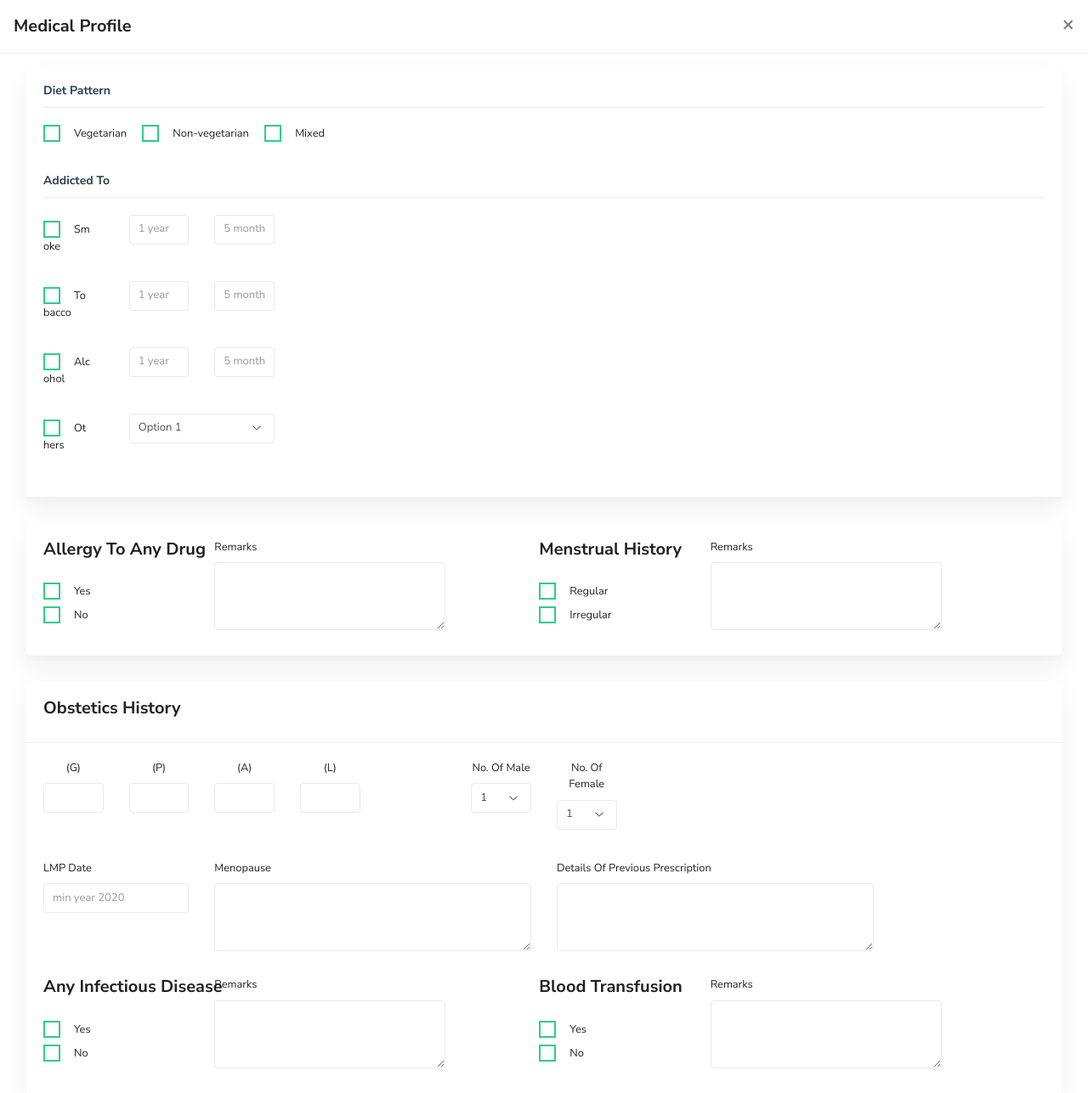
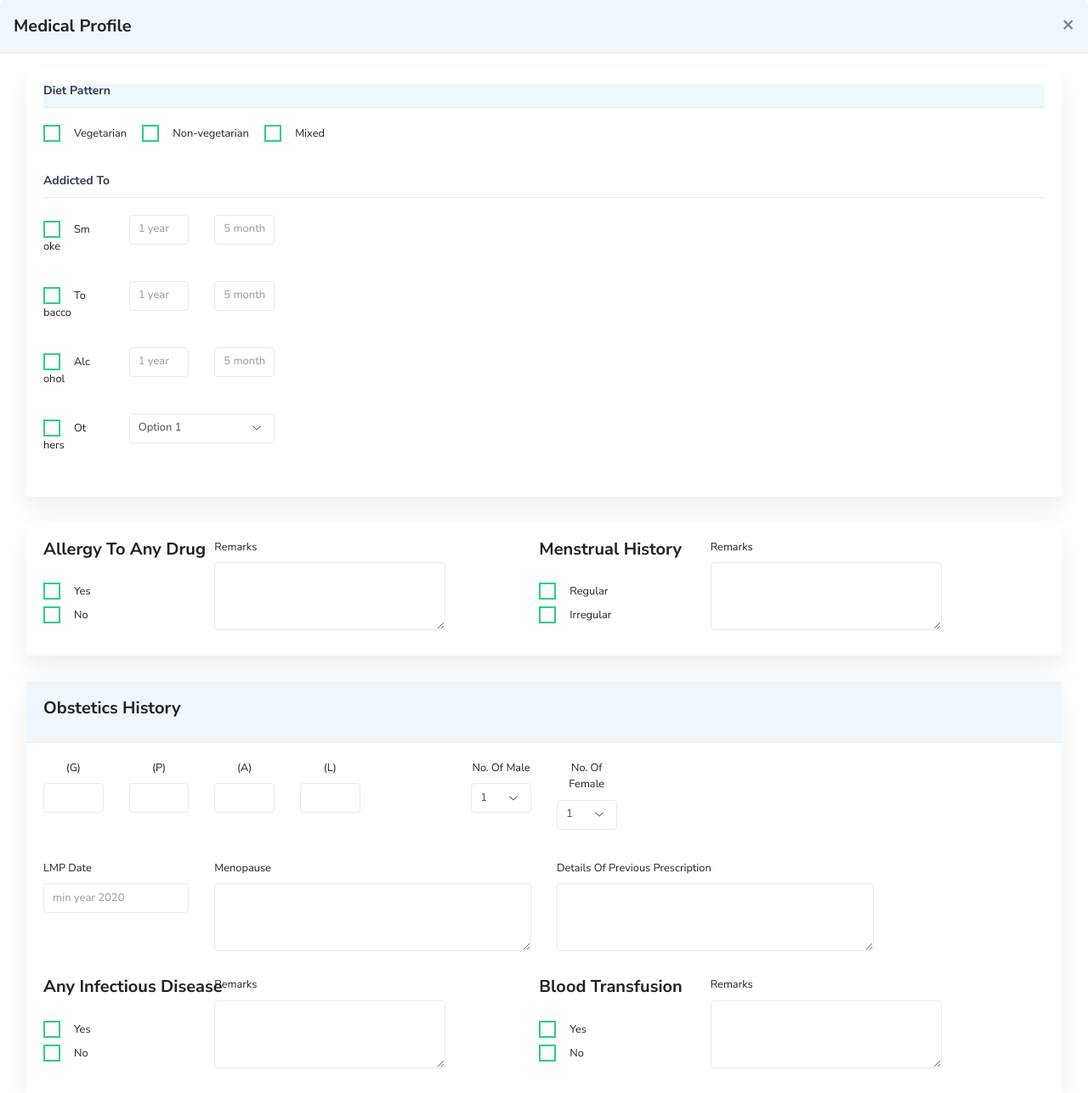
Before and after one commit to Praxello/Aloha, a PHP site: page /medicalprofile.php in a window 1280 px wide, after a click on "Add Medical Information". Shown: the top 1287 px of the page at 85% size. Run offline with PHP 8.4, Linux system fonts and the light colour scheme; some web fonts are replaced.

Commit message:
added background color

```diff
--- a/connection.php
+++ b/connection.php
@@ -2,6 +2,6 @@
 $server = 'localhost';
 $user   = 'root';
 $password = '';
-$dbname = 'Aloha';
+$dbname = 'aloha';
 $conn = new mysqli($server,$user,$password,$dbname) or die(mysqli_error($conn));
 ?>
--- a/medicalprofile.php
+++ b/medicalprofile.php
@@ -458,7 +458,7 @@
                         aria-labelledby="fullwindowModalLabel" aria-hidden="true">
                         <div class="modal-dialog" role="document">
                             <div class="modal-content">
-                                <div class="modal-header">
+                                <div class="modal-header" style="background-color: aliceblue;">
                                     <h5 class="modal-title" id="fullwindowModalLabel"><strong>Medical Profile</strong></h5>
                                     <button type="button" class="close" data-dismiss="modal" aria-label="Close"><span
                                             aria-hidden="true">&times;</span></button>
@@ -473,7 +473,7 @@
                                                     <div class="card-body">
                                                         <div class="row">
                                                             <div class="col-sm-12 col-xl-12 mb-30">
-                                                                <h4 class="sub-title"><strong>Diet Pattern</strong></h4>
+                                                                <h4 class="sub-title" style="background-color: aliceblue;"><strong>Diet Pattern</strong></h4>
                                                                 <div class="checkbox-fade fade-in-success">
                                                                     <label>
                                                                         <input type="checkbox" value="">
@@ -672,8 +672,8 @@
                                     <div class="container-fluid">
                                         <div class="row">
                                             <div class="col-md-12">
-                                                <div class="card">
-                                                    <div class="card-header">
+                                                <div class="card" >
+                                                    <div class="card-header" style="background-color: aliceblue;">
                                                         <h5><strong>Obstetics History</strong></h5>
                                                     </div>
                                                     <div class="card-body">
```
Also changed, not shown: diethistory.php (+4 -4 lines).
